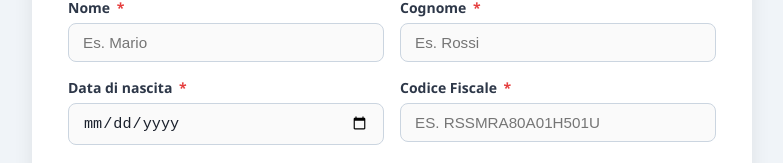
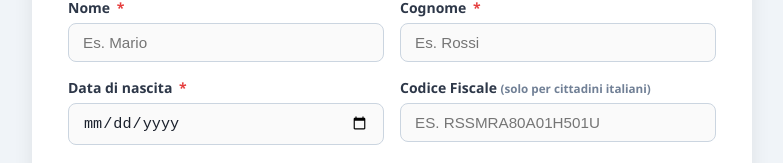
Before and after one commit to Goccia-sa/OnboardingTPS, a plain HTML site: page index.html in a window 1280 px wide. Shown: the part 256-419 px from the top of the page, without its empty margins (248-1031 px from the left). Drawn offline with Linux system fonts and the light colour scheme.

Commit message:
Update index.html
Codice fiscale non obbligatorio

```diff
--- a/index.html
+++ b/index.html
@@ -251,7 +251,7 @@
           <input type="date" name="data_nascita" required />
         </div>
         <div class="field">
-          <label>Codice Fiscale <span class="req">*</span></label>
+          <label>Codice Fiscale <small style="color:#718096">(solo per cittadini italiani)</small></label>
           <input type="text" name="codice_fiscale" required placeholder="Es. RSSMRA80A01H501U" maxlength="16" style="text-transform:uppercase" />
         </div>
         <div class="field full">
```
